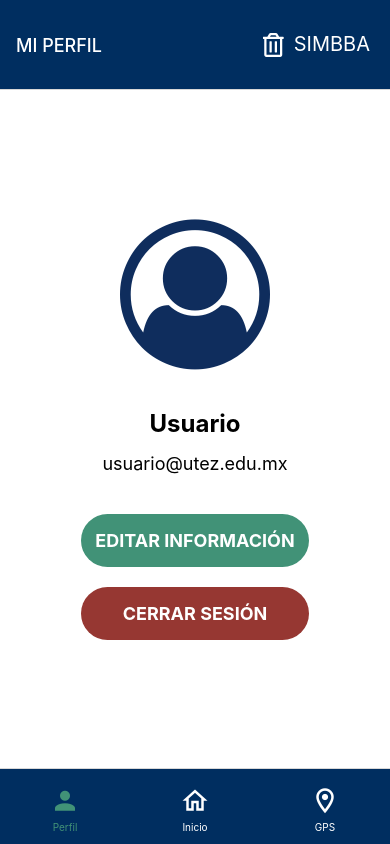
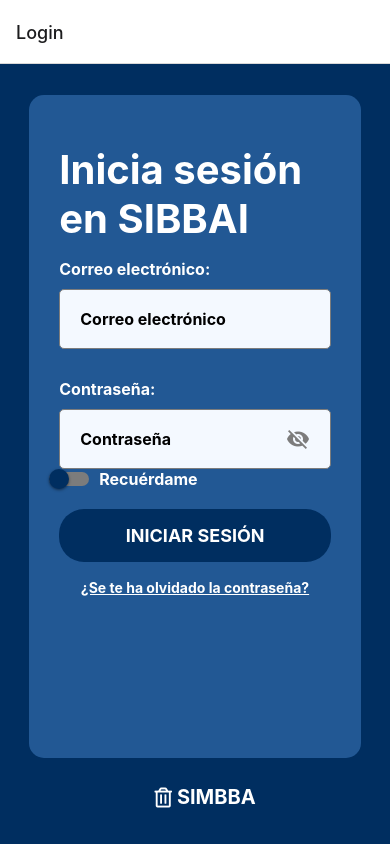
Before and after one commit to Leo-Noriega/simbba-rn-app, a React Native app: screen /Login in a window 390 px wide. Built offline with nearby package versions, Linux system fonts and the light colour scheme.

Commit message:
Pantalla de Login terminada, solo falta la animacion del fondo

```diff
--- a/App.js
+++ b/App.js
@@ -1,3 +1,25 @@
+import React from 'react';
+import { NavigationContainer } from '@react-navigation/native';
+import { createStackNavigator } from '@react-navigation/stack';
+import { Login } from './src/modules/auth/login/adapters/screens/Login';
+import Profile from './src/modules/profile/adapters/screens/Profile';
+
+const Stack = createStackNavigator();
+
+export default function Navigation() {
+  return (
+    <NavigationContainer>
+      <Stack.Navigator initialRouteName="Login">
+        <Stack.Screen name="Login" component={Login} />
+        <Stack.Screen name="Profile" component={Profile} />
+      </Stack.Navigator>
+    </NavigationContainer>
+  );
+}
+
+/*
+Comentamos esto momentaneamente para hacer la ventana de Login
+
 import { StatusBar } from 'expo-status-bar';
 import { StyleSheet, Text, View } from 'react-native';
 import Navigation from "./src/config/navigation/Navigation";
@@ -16,3 +38,4 @@ const styles = StyleSheet.create({
     justifyContent: 'center',
   },
 });
+*/
--- a/src/modules/auth/login/adapters/screens/Login.jsx
+++ b/src/modules/auth/login/adapters/screens/Login.jsx
@@ -1,22 +1,85 @@
-import {Button, StyleSheet, Text, TextInput, View} from "react-native";
-import {Icon} from "@rneui/themed";
+import React, { useState } from 'react'
+import { StyleSheet, Text, TextInput, View, Switch } from "react-native";
+import { Button, Icon } from "@rneui/base";
 
-export function Login() {
+export function Login({ navigation }) {
+    const [isEnabled, setIsEnabled] = useState(false);
+    const toggleSwitch = () => setIsEnabled(previousState => !previousState);
+    const [showPassword, setShowPassword] = useState(false)
+
     return (
         <View style={styles.container}>
-            <View style={{flex: 4, flexDirection: 'column', justifyContent: 'center'}}>
-                <Text>{"Inicia sesión en SIBBAI"}</Text>
-                <Text>{"Correo electrónico:"}</Text>
-                <TextInput placeholder={"leonardo@correo.com"}/>
-                <Text>{"Contraseña:"}</Text>
-                <TextInput placeholder={"********"}/>
-                <Button title={"Iniciar sesión"}>
-                </Button>
-                <Text>{"¿Olvidaste tu contraseña?"}</Text>
+            <View style={styles.containerLogin}>
+
+                <Text
+                    style={styles.title}>
+                    {"Inicia sesión en SIBBAI"}
+                </Text>
+
+                <Text
+                    style={styles.label}>
+                    {"Correo electrónico:"}
+                </Text>
+                <TextInput
+                    style={[styles.input, { marginBottom: 30 }]}
+                    placeholder={"Correo electrónico"}
+                />
+
+                <Text
+                    style={styles.label}>
+                    {"Contraseña:"}
+                </Text>
+                <View style={styles.passwordInputContainer}>
+                    <TextInput
+                        placeholder={"Contraseña"}
+                        style={styles.passwordInput}
+                        secureTextEntry={!showPassword} />
+                    <Icon
+                        type="material-community"
+                        name={showPassword ? "eye" : "eye-off"}
+                        color="#7c7c7c"
+                        onPress={() => setShowPassword(!showPassword)}
+                    />
+                </View>
+
+                <View style={styles.switchContainer}>
+                    <Switch
+                        trackColor={{ false: '#7C7C7C', true: '#009475' }}
+                        thumbColor={isEnabled ? '#002E60' : '#002E60'}
+                        ios_backgroundColor="#002E60"
+                        onValueChange={toggleSwitch}
+                        value={isEnabled}
+                    />
+                    <Text style={styles.switchLabel}>Recuérdame</Text>
+                </View>
+
+                <Button
+                    title={"Iniciar Sesión"}
+                    uppercase
+                    size={"lg"}
+                    buttonStyle={styles.button}
+                    titleStyle={styles.titleButton}
+                    onPress={() =>
+                        navigation.navigate('')}
+                />
+
+                <Text style={styles.forget}>
+                    {"¿Se te ha olvidado la contraseña?"}
+                </Text>
+
             </View>
-            <View style={{flex: 1, flexDirection: 'row', alignItems: 'center'}}>
-                <Text>{"SIMBBA"}</Text>
-                <Icon style={{marginStart: 20}} name={"trash-alt"} type={"font-awesome-5"} color={"#2f2f2f"} size={24}/>
+
+            <View style={{ flexDirection: 'row', alignItems: 'center' }}>
+                <Icon
+                    style={styles.logo}
+                    name={"trash-alt"}
+                    type={"font-awesome-5"}
+                    color={"#FFFFFF"}
+                    size={20}
+                />
+                <Text style={styles.logoText}>
+                    {"SIMBBA"}
+                </Text>
             </View>
         </View>
     )
@@ -25,8 +88,105 @@ export function Login() {
 const styles = StyleSheet.create({
     container: {
         flex: 1,
-        backgroundColor: "#fff",
-        justifyContent: "center",
-        alignItems: "center"
+        backgroundColor: "#002E60",
+        justifyContent: "start",
+        alignItems: "center",
     },
+    containerLogin: {
+        backgroundColor: 'rgba(38, 94, 155, 0.9)',
+        marginTop: '8%',
+        marginBottom: '7%',
+        borderRadius: 15,
+        width: '85%',
+        height: '85%'
+    },
+    title: {
+        fontSize: 40,
+        fontWeight: 'bold',
+        color: '#FFFFFF',
+        marginTop: '15%',
+        marginBottom: '5%',
+        paddingHorizontal: 30
+    },
+    label: {
+        fontSize: 16,
+        fontWeight: 'bold',
+        color: '#FFFFFF',
+        paddingHorizontal: 30,
+        marginBottom: 10,
+    },
+    input: {
+        width: "82%",
+        fontSize: 16,
+        height: 60,
+        borderColor: "#7C7C7C",
+        backgroundColor: "#F4F9FF",
+        borderWidth: 1,
+        marginLeft: 30,
+        marginRight: 30,
+        paddingHorizontal: 20,
+        borderRadius: 5,
+        fontWeight: 'bold',
+    },
+    passwordInputContainer: {
+        flexDirection: 'row',
+        alignItems: 'center',
+        width: '82%',
+        borderColor: "#7C7C7C",
+        backgroundColor: "#F4F9FF",
+        borderWidth: 1,
+        marginLeft: 30,
+        paddingHorizontal: 20,
+        height: 60,
+        borderRadius: 5,
+    },
+    passwordInput: {
+        fontSize: 16,
+        fontWeight: 'bold',
+        width: '90%'
+    },
+    switchContainer: {
+        flexDirection: 'row',
+        alignItems: 'center',
+        marginBottom: 20,
+        marginLeft: 20,
+    },
+    switchLabel: {
+        marginLeft: 10,
+        fontSize: 16,
+        fontWeight: 'bold',
+        color: '#FFFFFF',
+    },
+    button: {
+        backgroundColor: '#002E60',
+        width: '82%',
+        borderRadius: 25,
+        paddingVertical: 15,
+        marginLeft: 30,
+        marginRight: 30,
+        marginBottom: '5%'
+    },
+    titleButton: {
+        fontWeight: 'bold'
+    },
+    forget: {
+        color: '#FFFFFF',
+        fontWeight: "bold",
+        textDecorationLine: "underline",
+        fontSize: 14,
+        width: '100%',
+        textAlign: "center"
+    },
+    logoContainer: {
+        flexDirection: 'row', alignItems: 'center'
+    },
+    logo: {
+        marginStart: 20,
+        marginRight: 5
+    },
+    logoText: {
+        color: '#FFFFFF',
+        fontWeight: 'bold',
+        fontSize: 20
+    }
 })
--- a/src/modules/profile/adapters/screens/Profile.jsx
+++ b/src/modules/profile/adapters/screens/Profile.jsx
@@ -42,6 +42,8 @@ export default function Profile({ navigation }) {
 						fontSize: 18,
 						fontWeight: 'bold'
 					}}
+					onPress={() =>
+						navigation.navigate('Login')}
 				/>
 			</View>
 		</View>
```
